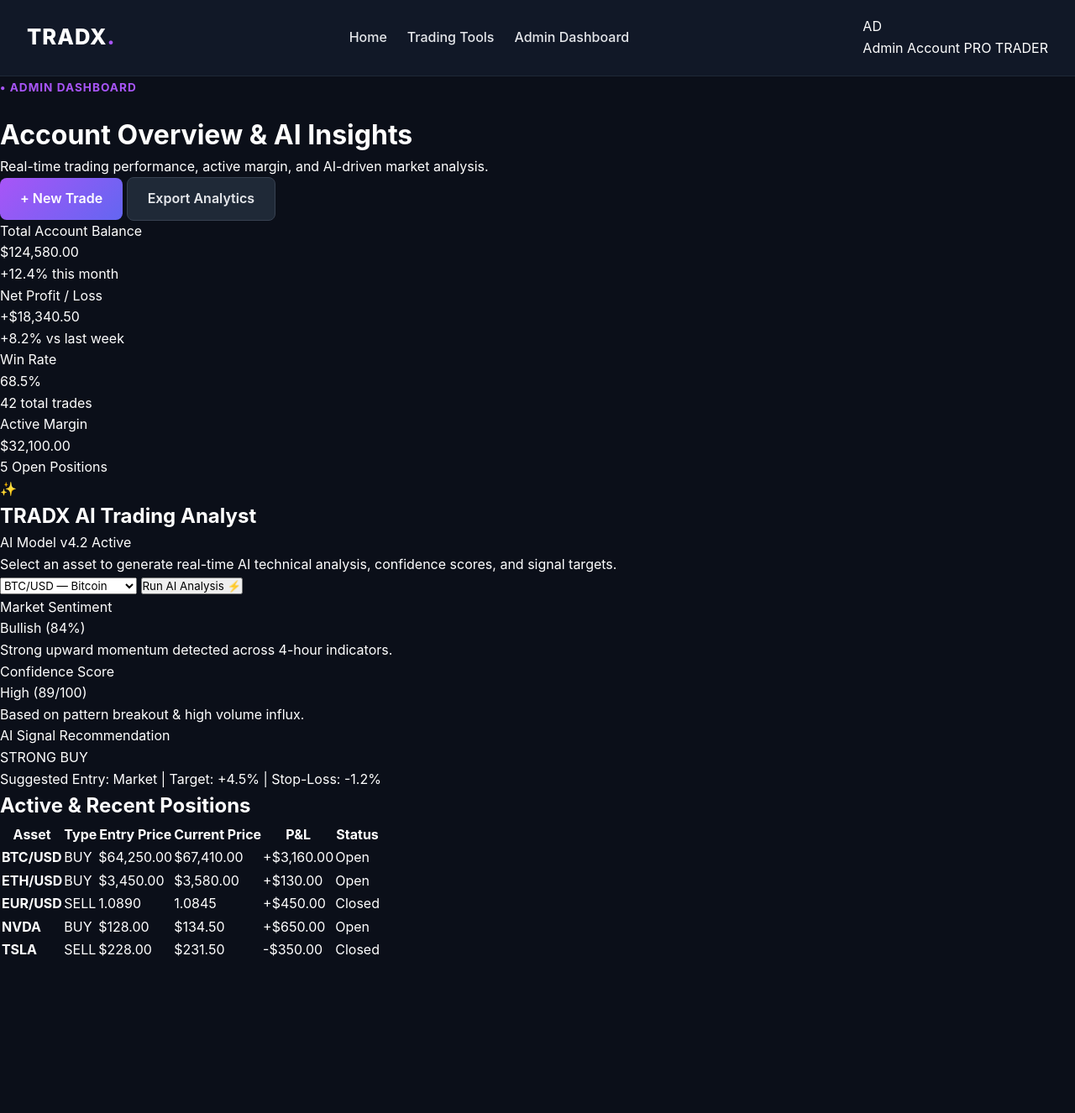
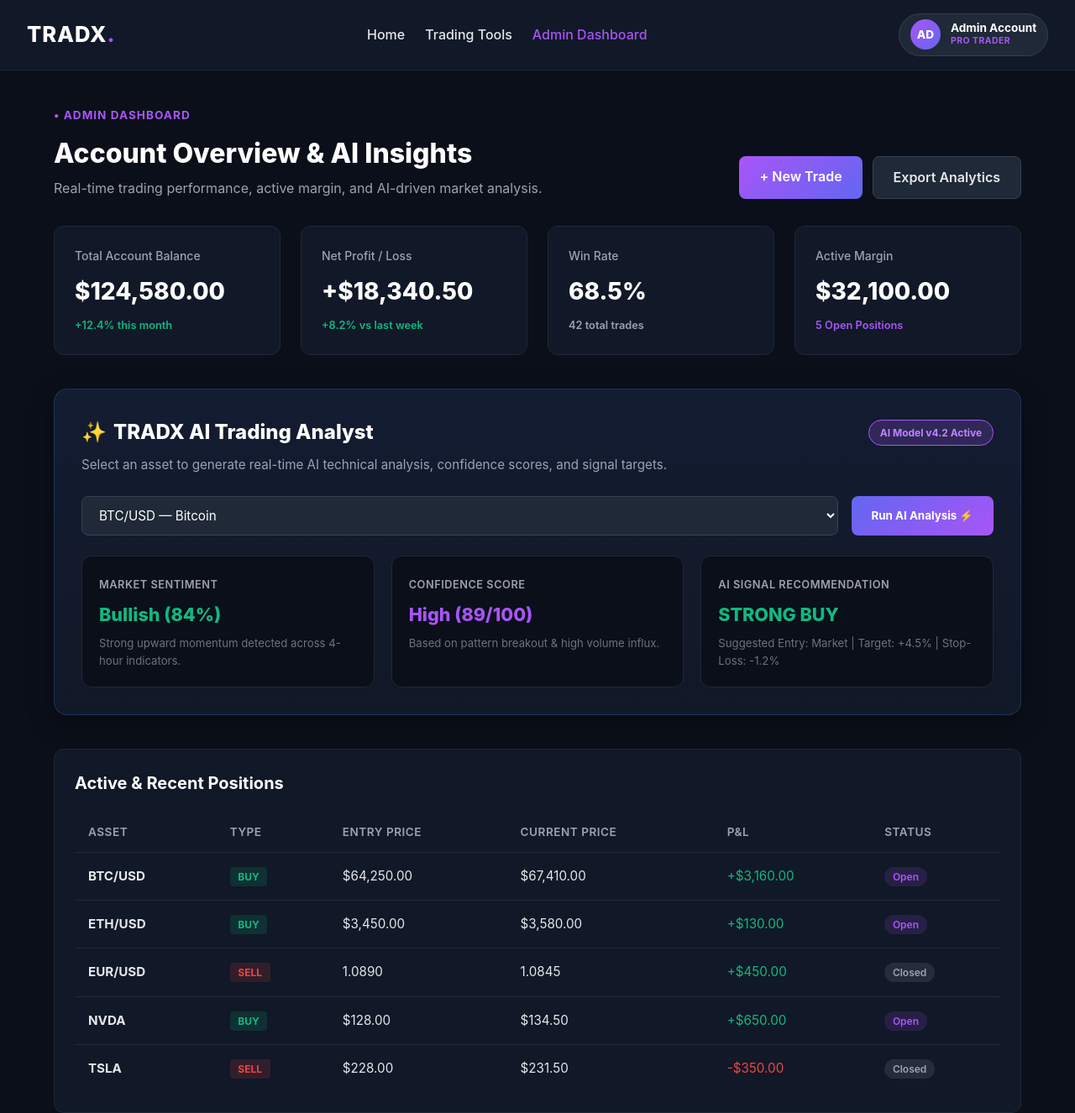
Before and after one commit to TRADX760/Tradx-Marketing-2026, a plain HTML site: page dashboard.html in a window 1280 px wide. Shown: the whole page at 84% size. Before the commit the page ends 1147 px from the top, so only its background shows below. Drawn offline with Linux system fonts and the light colour scheme.

Commit message:
Update style.css

```diff
--- a/CSS/style.css
+++ b/CSS/style.css
@@ -1,4 +1,4 @@
-/* General Reset & Styles */
+/* Reset & General Setup */
 * {
   margin: 0;
   padding: 0;
@@ -12,7 +12,7 @@ body {
   line-height: 1.6;
 }
 
-/* Force All Links & Visited Links to Override Browser Defaults */
+/* Force All Links to Override Default Purple/Blue Colors */
 a,
 a:link,
 a:visited,
@@ -22,12 +22,12 @@ a:active {
   color: inherit;
 }
 
-/* Navigation Bar */
+/* Header & Navbar Layout */
 .navbar {
   display: flex;
   justify-content: space-between;
   align-items: center;
-  padding: 1.2rem 2rem;
+  padding: 1rem 2rem;
   background-color: #111827;
   border-bottom: 1px solid #1f2937;
   flex-wrap: wrap;
@@ -58,80 +58,94 @@ nav a:visited {
   font-size: 1rem;
 }
 
-nav a:hover {
+nav a:hover,
+nav a.active-nav {
   color: #a855f7 !important;
 }
 
-/* Nav Action Buttons */
-.nav-buttons {
+/* User Profile Badge */
+.user-profile {
   display: flex;
   align-items: center;
+  gap: 0.75rem;
+  background-color: #1f2937;
+  padding: 0.4rem 0.8rem;
+  border-radius: 50px;
+  border: 1px solid #374151;
+}
+
+.user-avatar {
+  width: 36px;
+  height: 36px;
+  border-radius: 50%;
+  background: linear-gradient(135deg, #a855f7, #6366f1);
+  color: #ffffff;
+  font-weight: 800;
+  font-size: 0.85rem;
+  display: flex;
+  align-items: center;
+  justify-content: center;
+}
+
+.user-info {
+  display: flex;
+  flex-direction: column;
+}
+
+.user-name {
+  font-size: 0.85rem;
+  font-weight: 700;
+  color: #ffffff;
+  line-height: 1.1;
+}
+
+.user-role {
+  font-size: 0.65rem;
+  font-weight: 700;
+  color: #a855f7;
+  letter-spacing: 0.5px;
+}
+
+/* Dashboard Container */
+.dashboard-container {
+  max-width: 1200px;
+  margin: 0 auto;
+  padding: 2.5rem 1.5rem;
+}
+
+.dashboard-header {
+  display: flex;
+  justify-content: space-between;
+  align-items: flex-end;
+  margin-bottom: 2rem;
+  flex-wrap: wrap;
   gap: 1rem;
 }
 
-.login-btn,
-.login-btn:visited {
-  color: #e5e7eb !important;
-  padding: 0.5rem 1rem;
+.dashboard-header h1 {
+  font-size: 2rem;
+  font-weight: 800;
+  color: #ffffff !important;
 }
 
-.signup-btn,
-.signup-btn:visited {
-  background: linear-gradient(135deg, #a855f7, #6366f1) !important;
-  color: #ffffff !important;
-  padding: 0.6rem 1.25rem;
-  border-radius: 8px;
-  font-weight: 600;
-  display: inline-block;
+.dashboard-header p {
+  color: #9ca3af !important;
+  margin-top: 0.25rem;
 }
 
-/* Hero Section */
-.hero {
+.dashboard-actions {
   display: flex;
-  justify-content: center;
-  align-items: center;
-  text-align: center;
-  padding: 4rem 1.5rem;
-  min-height: 70vh;
+  gap: 0.75rem;
 }
 
-.hero-content {
-  max-width: 650px;
-}
-
+/* Badge & Buttons */
 .badge {
   display: inline-block;
   color: #a855f7 !important;
   font-size: 0.85rem;
   font-weight: 700;
   letter-spacing: 1px;
-  margin-bottom: 1.2rem;
-}
-
-.hero h1 {
-  font-size: 2.2rem;
-  font-weight: 800;
-  line-height: 1.25;
-  color: #ffffff !important;
-  margin-bottom: 1rem;
-}
-
-.hero h1 span {
-  color: #ffffff !important;
-}
-
-.hero p {
-  color: #9ca3af !important;
-  font-size: 1.05rem;
-  margin-bottom: 2rem;
-}
-
-/* Hero CTA Buttons */
-.hero-buttons {
-  display: flex;
-  justify-content: center;
-  gap: 1rem;
-  flex-wrap: wrap;
+  margin-bottom: 0.5rem;
 }
 
 .btn-primary,
@@ -155,7 +169,251 @@ nav a:hover {
   display: inline-block;
 }
 
-/* Mobile Responsive Adjustments */
+/* Key Metrics Cards */
+.stats-grid {
+  display: grid;
+  grid-template-columns: repeat(auto-fit, minmax(240px, 1fr));
+  gap: 1.5rem;
+  margin-bottom: 2.5rem;
+}
+
+.stat-card {
+  background-color: #111827;
+  border: 1px solid #1f2937;
+  border-radius: 12px;
+  padding: 1.5rem;
+  display: flex;
+  flex-direction: column;
+  gap: 0.5rem;
+}
+
+.stat-title {
+  font-size: 0.875rem;
+  color: #9ca3af;
+  font-weight: 500;
+}
+
+.stat-value {
+  font-size: 1.75rem;
+  font-weight: 800;
+  color: #ffffff;
+}
+
+.stat-change {
+  font-size: 0.8rem;
+  font-weight: 600;
+}
+
+.stat-change.positive, .positive {
+  color: #10b981 !important;
+}
+
+.stat-change.negative, .negative {
+  color: #ef4444 !important;
+}
+
+.stat-change.neutral {
+  color: #9ca3af !important;
+}
+
+.stat-change.info, .info {
+  color: #a855f7 !important;
+}
+
+/* AI Trading Analysis Widget */
+.ai-analysis-card {
+  background: linear-gradient(180deg, #131c31 0%, #111827 100%);
+  border: 1px solid #3b82f640;
+  border-radius: 16px;
+  padding: 2rem;
+  margin-bottom: 2.5rem;
+  box-shadow: 0 10px 30px rgba(0, 0, 0, 0.35);
+}
+
+.ai-header {
+  display: flex;
+  justify-content: space-between;
+  align-items: center;
+  flex-wrap: wrap;
+  gap: 1rem;
+}
+
+.ai-title {
+  display: flex;
+  align-items: center;
+  gap: 0.5rem;
+}
+
+.ai-title h2 {
+  font-size: 1.5rem;
+  color: #ffffff;
+  font-weight: 800;
+}
+
+.ai-sparkle {
+  font-size: 1.5rem;
+}
+
+.badge-ai {
+  background-color: rgba(168, 85, 247, 0.2);
+  color: #c084fc;
+  border: 1px solid #a855f7;
+  padding: 0.3rem 0.8rem;
+  border-radius: 50px;
+  font-size: 0.75rem;
+  font-weight: 700;
+}
+
+.ai-subtitle {
+  color: #9ca3af;
+  font-size: 0.95rem;
+  margin-top: 0.5rem;
+  margin-bottom: 1.5rem;
+}
+
+.ai-controls {
+  display: flex;
+  gap: 1rem;
+  margin-bottom: 1.5rem;
+  flex-wrap: wrap;
+}
+
+.ai-select {
+  background-color: #1f2937;
+  color: #ffffff;
+  border: 1px solid #374151;
+  padding: 0.75rem 1rem;
+  border-radius: 8px;
+  font-size: 0.95rem;
+  outline: none;
+  flex: 1;
+  min-width: 220px;
+}
+
+.btn-ai {
+  background: linear-gradient(135deg, #6366f1, #a855f7);
+  color: #ffffff;
+  border: none;
+  padding: 0.75rem 1.5rem;
+  border-radius: 8px;
+  font-weight: 700;
+  cursor: pointer;
+  transition: opacity 0.2s ease;
+}
+
+.btn-ai:hover {
+  opacity: 0.9;
+}
+
+.ai-output-grid {
+  display: grid;
+  grid-template-columns: repeat(auto-fit, minmax(220px, 1fr));
+  gap: 1.25rem;
+}
+
+.ai-box {
+  background-color: #0b0f19;
+  border: 1px solid #1f2937;
+  border-radius: 12px;
+  padding: 1.25rem;
+}
+
+.ai-box-title {
+  font-size: 0.8rem;
+  color: #9ca3af;
+  text-transform: uppercase;
+  font-weight: 600;
+  letter-spacing: 0.5px;
+}
+
+.ai-box-value {
+  font-size: 1.35rem;
+  font-weight: 800;
+  margin: 0.4rem 0;
+}
+
+.ai-box p {
+  color: #6b7280;
+  font-size: 0.825rem;
+}
+
+/* Positions Data Table */
+.table-container {
+  background-color: #111827;
+  border: 1px solid #1f2937;
+  border-radius: 12px;
+  padding: 1.5rem;
+  overflow-x: auto;
+}
+
+.table-container h2 {
+  font-size: 1.25rem;
+  margin-bottom: 1.25rem;
+  color: #ffffff;
+}
+
+.trades-table {
+  width: 100%;
+  border-collapse: collapse;
+  text-align: left;
+}
+
+.trades-table th {
+  padding: 0.75rem 1rem;
+  color: #9ca3af;
+  font-size: 0.85rem;
+  font-weight: 600;
+  border-bottom: 1px solid #1f2937;
+  text-transform: uppercase;
+  letter-spacing: 0.5px;
+}
+
+.trades-table td {
+  padding: 1rem;
+  border-bottom: 1px solid #1f2937;
+  color: #e5e7eb;
+  font-size: 0.95rem;
+}
+
+.trades-table tr:last-child td {
+  border-bottom: none;
+}
+
+.type-tag {
+  padding: 0.25rem 0.6rem;
+  border-radius: 4px;
+  font-size: 0.75rem;
+  font-weight: 700;
+}
+
+.type-tag.buy {
+  background-color: rgba(16, 185, 129, 0.15);
+  color: #10b981;
+}
+
+.type-tag.sell {
+  background-color: rgba(239, 68, 68, 0.15);
+  color: #ef4444;
+}
+
+.status-badge {
+  padding: 0.25rem 0.6rem;
+  border-radius: 50px;
+  font-size: 0.75rem;
+  font-weight: 600;
+}
+
+.status-badge.open {
+  background-color: rgba(168, 85, 247, 0.15);
+  color: #a855f7;
+}
+
+.status-badge.closed {
+  background-color: rgba(156, 163, 175, 0.15);
+  color: #9ca3af;
+}
+
+/* Mobile Responsiveness */
 @media (max-width: 768px) {
   .navbar {
     flex-direction: column;
@@ -165,4 +423,14 @@ nav a:hover {
     flex-direction: column;
     gap: 0.8rem;
   }
-    }
+  .dashboard-header {
+    flex-direction: column;
+    align-items: flex-start;
+  }
+  .ai-controls {
+    flex-direction: column;
+  }
+  .btn-ai {
+    width: 100%;
+  }
+  }
```
